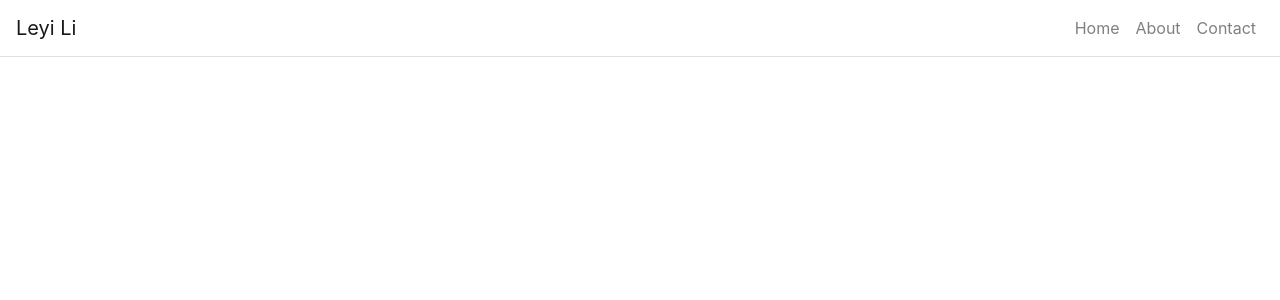
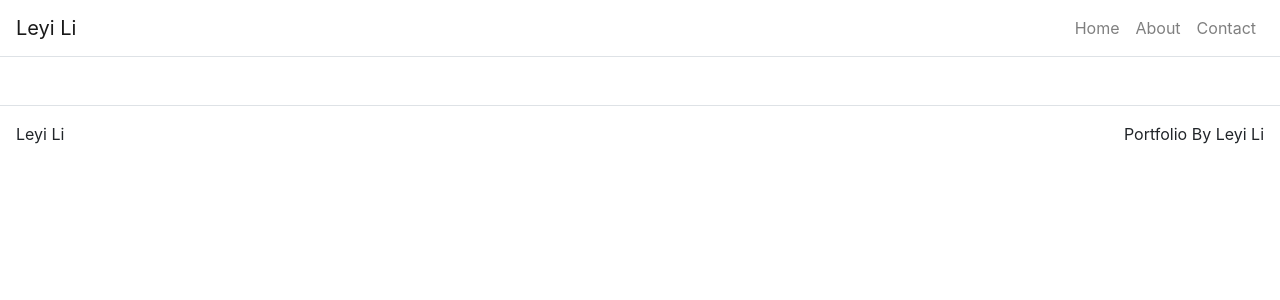
Before and after one commit to Leyla-Li/Leyi-Li-Portfolio-React, a React (Create React App) app in the folder portfolio/: page / in a window 1280 px wide. Shown: the top 300 px of the page. Built offline with nearby package versions, Linux system fonts and the light colour scheme.

Commit message:
create a homepage page

```diff
--- a/portfolio/src/components/Footer.js
+++ b/portfolio/src/components/Footer.js
@@ -8,7 +8,16 @@ function Footer(){
 
   return(
     <footer className="mt-5">
-
+      <Container fluid={true}>
+        <Row className="border-top justify-content-between p-3">
+          <Col className="p-0" md={3} sm={12}>
+            Leyi Li
+          </Col>
+          <Col className="p-0 d-flex justify-content-end" md={3}>
+            Portfolio By Leyi Li
+          </Col>
+        </Row>
+      </Container>
     </footer>
   );
 }
```
Also changed, not shown: portfolio/src/pages/HomePage.js (added, +10 -0 lines).
